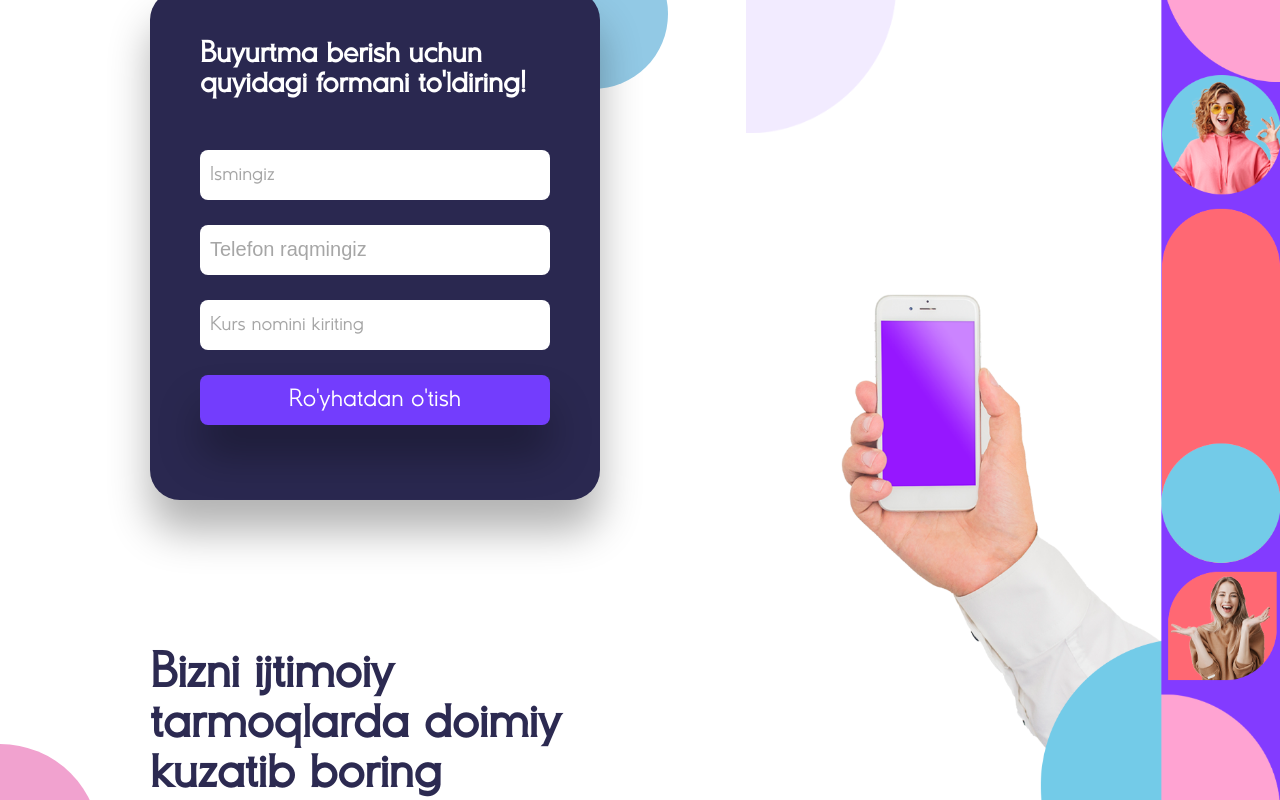
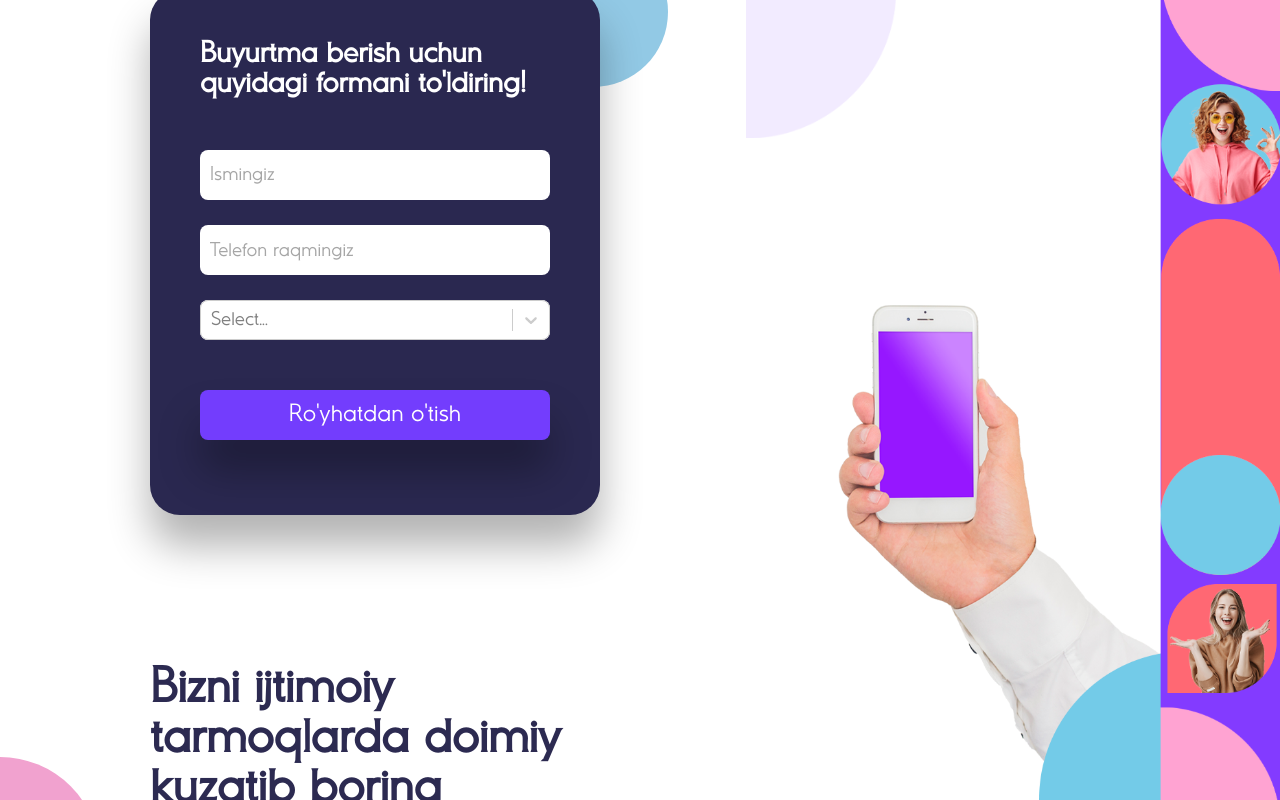
Before and after one commit to xurshedergashboyev/video-lessons, a React (Create React App) app: page / in a window 1280 px wide. Shown: the part 4276-5076 px from the top of the page. Built offline with nearby package versions, Linux system fonts and the light colour scheme.

Commit message:
finished project

```diff
--- a/package.json
+++ b/package.json
@@ -11,6 +11,7 @@
     "react-dom": "^17.0.2",
     "react-number-format": "^4.7.3",
     "react-scripts": "4.0.3",
+    "react-select": "^4.3.1",
     "styled-components": "^5.3.0",
     "web-vitals": "^1.0.1"
   },
--- a/src/components/CourseItemCategory/index.jsx
+++ b/src/components/CourseItemCategory/index.jsx
@@ -17,11 +17,13 @@ const CourseItemCategory = (props) => {
                 props.setOpen(props.index)
             }}>
                 {props.name}
+                 {/*eslint-disable-next-line no-use-before-define*/}
                 <MoreCourses rotate={props.open === props.index && seeMore} src={showMore}/>
             </Course>
+            {/*eslint-disable-next-line no-use-before-define*/}
             <FlexCourses width={props.img.length} opacity={props.open === props.index && seeMore}>
-                {props.img.map(img =>
-                    <FlexCourse>
+                {props.img.map((img, index) =>
+                    <FlexCourse key={index}>
                         <FlexCourseImage src={img} alt="course-item"/>
                     </FlexCourse>
                 )}
--- a/src/components/FormSection/index.jsx
+++ b/src/components/FormSection/index.jsx
@@ -11,7 +11,8 @@ import {
     SocialContainer,
     SocialImage,
     SocialItem,
-    SocialIconContainer, SocialLink
+    SocialIconContainer,
+    SocialLink, SelectOption,
 } from "./style";
 
 import telegram from '../../assets/icons/telegram2.svg';
@@ -47,6 +48,21 @@ const socialItems = [
 const FormSection = () => {
     const [submit, setSubmit] = useState({loading: false, error: false, success: false})
 
+    const options = [
+        { value: 'Office Word', label: 'Office Word'},
+        { value: 'Office Excel', label: 'Office Excel'},
+        { value: 'Office PowerPoint', label: 'Office PowerPoint'},
+        { value: '1c', label: '1c'},
+        { value: 'HTML & CSS', label: 'HTML & CSS'},
+        { value: 'PHP', label: 'PHP'},
+        { value: 'Telegram Bot', label: 'Telegram Bot'},
+        { value: 'Telegram Business', label: 'Telegram Business'},
+        { value: 'CorelDraw', label: 'CorelDraw'},
+        { value: 'Adobe Photoshop', label: 'Adobe Photoshop'},
+        { value: '3d Max', label: '3d Max'},
+        { value: 'BEM Method', label: 'BEM Method'}
+    ]
+
     const [number, setNumber] = useState('')
     const handleSubmit = (e) => {
         e.preventDefault();
@@ -54,13 +70,16 @@ const FormSection = () => {
         setSubmit({loading: true, error: false, success: false})
         const name = e.target.name.value;
         const phone = e.target.phone.value;
-        const course = e.target.course.value;
+        const course = e.target.select.value;
 
         const form = {
+            // original
             chat_id: '513214213',
+            // test
+            // chat_id: '286602133',
             text: `${name} \n ${phone} \n ${course} `
         }
-
+        console.log(form)
         axios.post("https://api.telegram.org/bot1986012381:AAErkrUmukqr5hytNa0x6TI1ix7-vl6Hnho/sendMessage", form)
             .then((res) => {
                 setSubmit({loading: false, error: false, success: true})
@@ -100,12 +119,31 @@ const FormSection = () => {
                         name={"phone"}
                         placeholder="Telefon raqmingiz"
                     />
-                    <NameInput
-                        maxLength="30"
-                        minLength={"3"}
-                        required
-                        name={"course"}
-                        placeholder="Kurs nomini kiriting"/>
+                    {/*<NameInput*/}
+                    {/*    maxLength="30"*/}
+                    {/*    minLength={"3"}*/}
+                    {/*    required*/}
+                    {/*    name={"course"}*/}
+                    {/*    placeholder="Kurs nomini kiriting"/>*/}
+                    <SelectOption
+                        name={"select"}
+                        options={options}
+                        // onChange={(e)=>setSelected(e.value)}
+                        maxMenuHeight={150}
+                        // className="select-option"
+                        theme={(theme) => ({
+                            ...theme,
+                            borderRadius: 8,
+                            height: "50px",
+                            colors: {
+                                ...theme.colors,
+                                text: "#000",
+                                primary25: "#b3daef",
+                                primary50: "#92c9e5",
+                                primary: "#92c9e5",
+                            },
+                        })}
+                        />
                     <SubmitButton disabled={submit.loading || submit.success || submit.error}>
                         {submit.loading ?
                             <Loading/> : submit.success ? "Jo'natildi" : submit.error ? 'Xatolik!' : "Ro'yhatdan o'tish"}
@@ -117,8 +155,8 @@ const FormSection = () => {
                     Bizni ijtimoiy tarmoqlarda doimiy kuzatib boring
                 </SocialHeading>
                 <SocialIconContainer>
-                    {socialItems.map(item =>
-                        <SocialLink target="_blank" href={item.link}>
+                    {socialItems.map((item, index) =>
+                        <SocialLink key={index} target="_blank" href={item.link}>
                             <SocialItem key={item.id}>
                                 <SocialImage src={item.img}/>
                             </SocialItem>
--- a/src/components/FormSection/style.js
+++ b/src/components/FormSection/style.js
@@ -1,4 +1,5 @@
 import styled from "styled-components";
+import Select from 'react-select'
 
 export const Container = styled.div`
   width: 100%;
@@ -35,6 +36,21 @@ export const Form = styled.form`
     padding: 25px;
     border-radius: 15px;
   }
+  .select-option {
+    width: 100%;
+    border-radius: 8px;
+    background-color: #fff;
+    border: none;
+    outline: none;
+    margin-bottom: 25px;
+    font-size: 20px;
+    height: 50px;
+    //min-height: 100%;
+    &::placeholder {
+      font-size: 20px;
+      color: #a6a6a6;
+    }
+  }
 `;
 
 export const Circle = styled.div `
@@ -54,7 +70,7 @@ export const FormHeading = styled.h2`
   color: #fff;
   margin-bottom: 50px;
   @media screen and (max-width: 550px) {
-    font-size: 25px;
+    font-size: 20px;
     text-align: center;
     margin-bottom: 25px;
   }
@@ -69,6 +85,23 @@ export const NameInput = styled.input`
   outline: none;
   margin-bottom: 25px;
   padding: 10px;
+  font-size: 20px;
+
+  &::placeholder {
+    font-size: 20px;
+    color: #a6a6a6;
+  }
+`;
+
+export const SelectOption = styled(Select) `
+  width: 100%;
+  height: 40px;
+  border-radius: 8px;
+  background-color: #fff;
+  border: none;
+  outline: none;
+  margin-bottom: 50px;
+  //padding: 10px;
   font-size: 20px;
 
   &::placeholder {
@@ -93,6 +126,7 @@ export const SubmitButton = styled.button `
   display: flex;
   justify-content: center;
   align-items: center;
+  cursor: pointer;
   @media screen and (max-width: 550px) {
     font-size: 25px;
     text-align: center;
@@ -119,7 +153,7 @@ export const SocialHeading = styled.h3 `
     width: 75%;
   }
   @media screen and (max-width: 550px) {
-    font-size: 8vw;
+    font-size: 7vw;
     text-align: center;
   }
 `;
--- a/src/components/OrderCta/style.js
+++ b/src/components/OrderCta/style.js
@@ -38,6 +38,10 @@ export const LeftContainerHeading = styled.h2 `
   margin-bottom: 50px;
   @media screen and (max-width: 800px) {
     font-size: 10vw;
+    text-align: center;
+  }
+  @media screen and (max-width: 500px) {
+    font-size: 8vw;
     text-align: center;
   }
 `;
--- a/src/components/PopupForm/index.jsx
+++ b/src/components/PopupForm/index.jsx
@@ -11,10 +11,27 @@ import {
 } from "./style";
 import axios from "axios";
 import {useState} from "react";
+import {SelectOption} from "../FormSection/style";
 // import {Wrapper} from "./style";
 const closeIcon = 'https://firebasestorage.googleapis.com/v0/b/space-21-72f2b.appspot.com/o/images%2Fclose.svg?alt=media&token=971022d0-16a5-44d1-9d73-597fed64a654'
 
 const PopupForm = ({isOpen, callback}) => {
+
+    const options = [
+        { value: 'Office Word', label: 'Office Word'},
+        { value: 'Office Excel', label: 'Office Excel'},
+        { value: 'Office PowerPoint', label: 'Office PowerPoint'},
+        { value: '1c', label: '1c'},
+        { value: 'HTML & CSS', label: 'HTML & CSS'},
+        { value: 'PHP', label: 'PHP'},
+        { value: 'Telegram Bot', label: 'Telegram Bot'},
+        { value: 'Telegram Business', label: 'Telegram Business'},
+        { value: 'CorelDraw', label: 'CorelDraw'},
+        { value: 'Adobe Photoshop', label: 'Adobe Photoshop'},
+        { value: '3d Max', label: '3d Max'},
+        { value: 'BEM Method', label: 'BEM Method'}
+    ]
+
     const [submit, setSubmit] = useState({loading: false, error: false, success: false});
     const [number, setNumber] = useState('')
 
@@ -24,10 +41,13 @@ const PopupForm = ({isOpen, callback}) => {
         setSubmit({loading: true, error: false, success: false})
         const name = e.target.name.value;
         const phone = e.target.phone.value;
-        const course = e.target.course.value;
+        const course = e.target.select.value;
 
         const form = {
+            // original
             chat_id: '513214213',
+            // test
+            // chat_id: '286602133',
             text: `${name} \n ${phone} \n ${course} `
         }
 
@@ -39,6 +59,7 @@ const PopupForm = ({isOpen, callback}) => {
             })
             .catch((err) => {
                 setSubmit({loading: false, error: true, success: false})
+                console.log(err)
             })
             .finally(()=> {
                 setTimeout(() => setSubmit({loading: false, error: false, success: false}), 4000)
@@ -71,12 +92,24 @@ const PopupForm = ({isOpen, callback}) => {
                         name={"phone"}
                         placeholder="Telefon raqmingiz"
                     />
-                    <NameInput
-                        maxLength="30"
-                        minLength={"3"}
-                        required
-                        name={"course"}
-                        placeholder="Kurs nomini kiriting"
+                    <SelectOption
+                        name={"select"}
+                        options={options}
+                        // onChange={(e)=>setSelected(e.value)}
+                        maxMenuHeight={150}
+                        // className="select-option"
+                        theme={(theme) => ({
+                            ...theme,
+                            borderRadius: 8,
+                            height: "50px",
+                            colors: {
+                                ...theme.colors,
+                                text: "#000",
+                                primary25: "#b3daef",
+                                primary50: "#92c9e5",
+                                primary: "#92c9e5",
+                            },
+                        })}
                     />
                     <SubmitButton disabled={submit.loading || submit.success || submit.error}>
                         {submit.loading ?
--- a/src/components/PopupForm/style.js
+++ b/src/components/PopupForm/style.js
@@ -103,6 +103,7 @@ export const NumberInput = styled(NumberFormat) `
   &::placeholder {
     font-size: 20px;
     color: #a6a6a6;
+    font-family: 'Ausion', sans-serif;
   }
 `;
 
@@ -122,6 +123,7 @@ export const SubmitButton = styled.button`
   display: flex;
   justify-content: center;
   align-items: center;
+  cursor: pointer;
   @media screen and (max-width: 550px) {
     font-size: 25px;
     text-align: center;
@@ -153,6 +155,6 @@ export const Loading = styled.div`
   height: 30px;
   border: 2px solid #fff;
   border-top-color: transparent;
-  animation: ${Animation} 3s infinite linear;
+  animation: ${Animation} 1s infinite linear;
   border-radius: 50%;
 `;
```
Also changed, not shown: src/components/OurCourses/style.js (line endings or trailing spaces), 2 other files (tests, documents, lock files or other folders).
